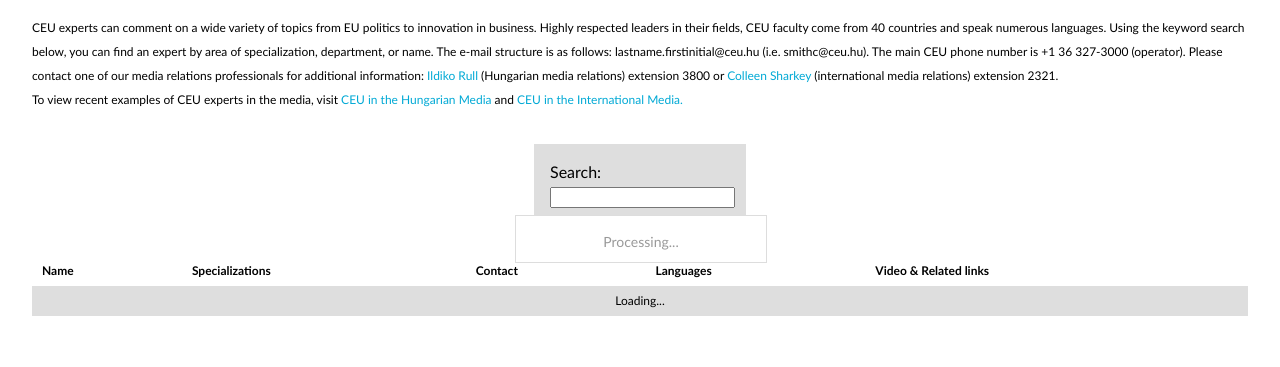
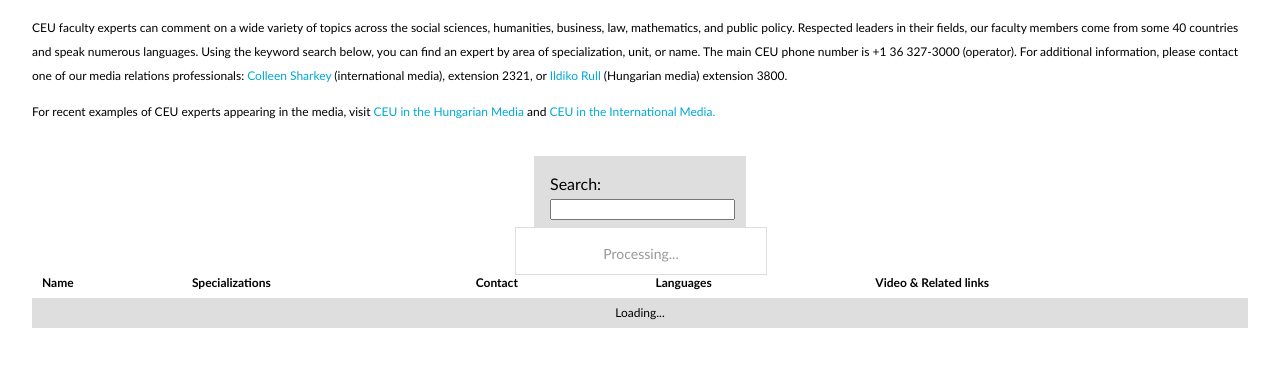
Before and after one commit to aboros/ceuexperts, a PHP site: page / in a window 1280 px wide. Shown: the part 79-446 px from the top of the page. Run offline with PHP 8.4, Linux system fonts and the light colour scheme.

Commit message:
Update intro text to most recent version.

```diff
--- a/index.php
+++ b/index.php
@@ -76,7 +76,7 @@
       <h1>CEU Faculty Experts</h1>
     </div>
     <div id="description">
-      <p>CEU experts can comment on a wide variety of topics from EU politics to innovation in business. Highly respected leaders in their fields, CEU faculty come from 40 countries and speak numerous languages. Using the keyword search below, you can find an expert by area of specialization, department, or name. The e-mail structure is as follows: lastname.firstinitial@ceu.hu (i.e. smithc@ceu.hu). The main CEU phone number is +1 36 327-3000 (operator). Please contact one of our media relations professionals for additional information: <a href="mailto:rulli@ceu.hu" title="Send e-mail">Ildiko Rull</a> (Hungarian media relations) extension 3800 or <a href="mailto:sharkeyc@ceu.hu" title="Send e-mail">Colleen Sharkey</a> (international media relations) extension 2321.<br />To view recent examples of CEU experts in the media, visit <a href="https://www.ceu.hu/news/archive/5882" title="CEU in the Hungarian Media">CEU in the Hungarian Media</a> and <a href="https://www.ceu.hu/news/archive/5780" title="CEU in the International Media">CEU in the International Media.</a></p>
+      <p>CEU faculty experts can comment on a wide variety of topics across the social sciences, humanities, business, law, mathematics, and public policy. Respected leaders in their fields, our faculty members come from some 40 countries and speak numerous languages. Using the keyword search below, you can find an expert by area of specialization, unit, or name.  The main CEU phone number is +1 36 327-3000 (operator). For additional information, please contact one of our media relations professionals: <a href="mailto:sharkeyc@ceu.hu" title="Send e-mail">Colleen Sharkey</a> (international media), extension 2321, or <a href="mailto:rulli@ceu.hu" title="Send e-mail">Ildiko Rull</a> (Hungarian media) extension 3800.</p><p>For recent examples of CEU experts appearing in the media, visit <a href="https://www.ceu.hu/news/archive/5882" title="CEU in the Hungarian Media">CEU in the Hungarian Media</a> and <a href="https://www.ceu.hu/news/archive/5780" title="CEU in the International Media">CEU in the International Media.</a></p>
     </div>
     <table cellpadding="0" cellspacing="0" border="0" class="display" id="example">
       <thead>
```
